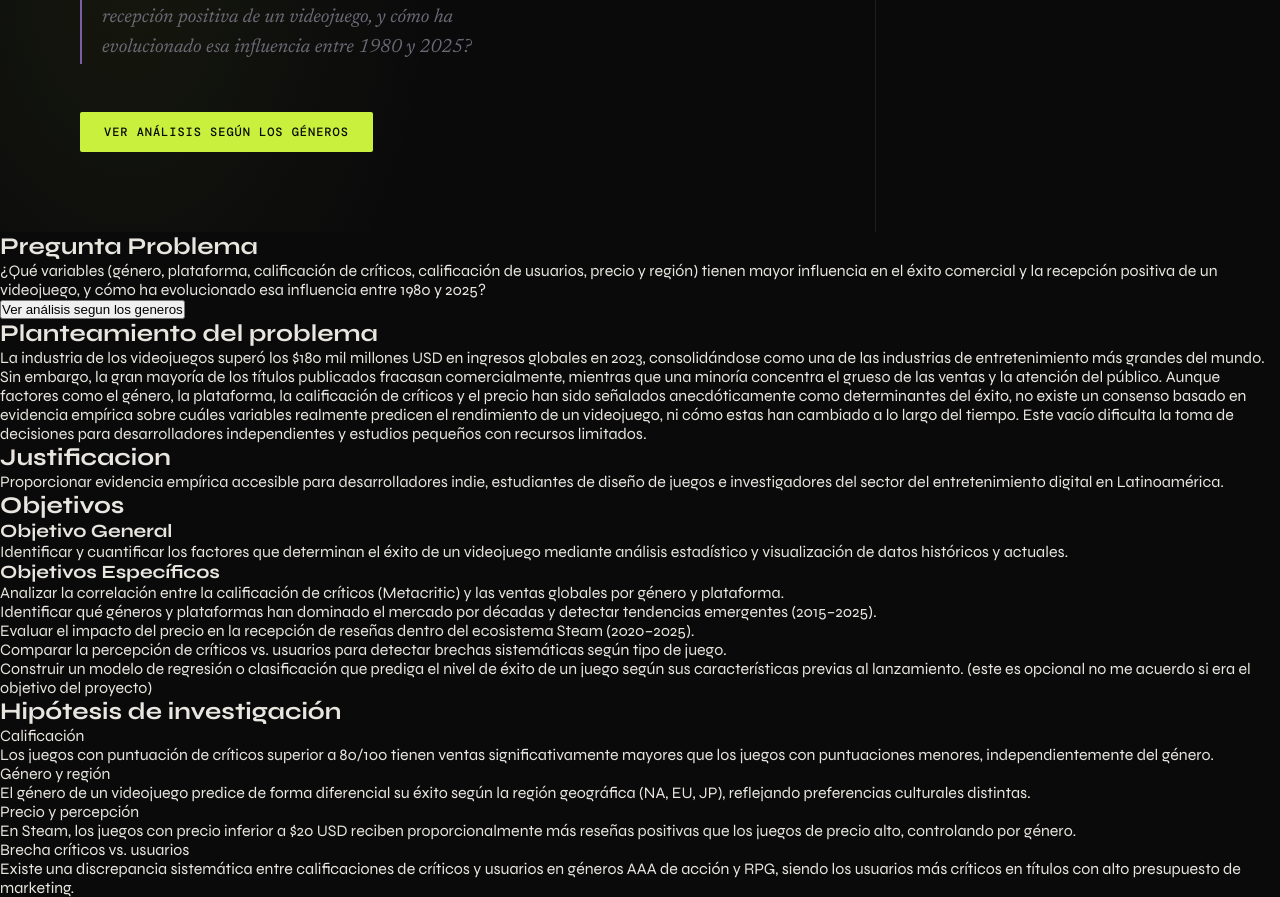
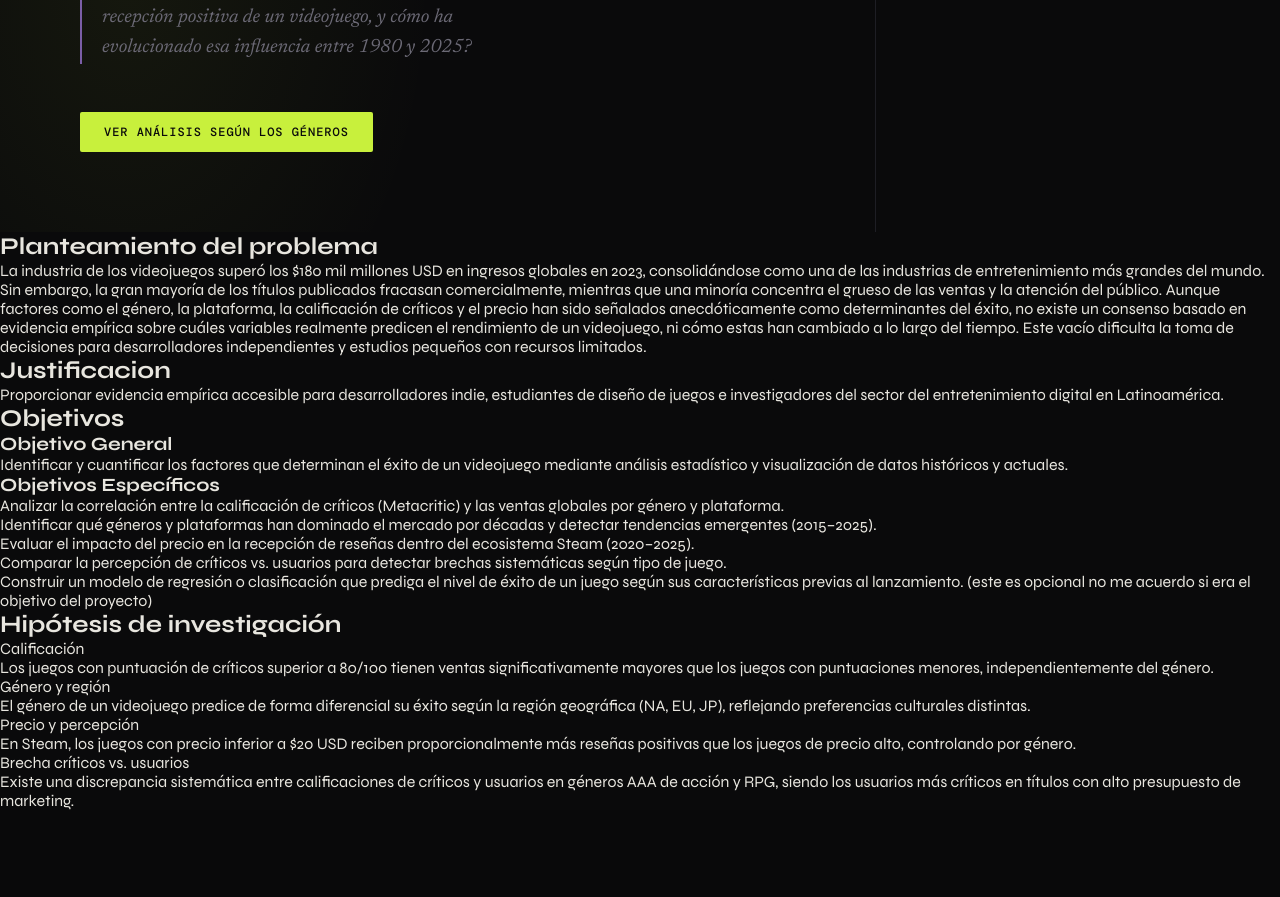
Before and after one commit to Dpipeto/DataMining, a Flask app: page / in a window 1280 px wide. Shown: the part 1016-1913 px from the top of the page. After the commit the page ends 1826 px from the top, so only its background shows below. Run offline with Flask 3, Linux system fonts and the light colour scheme; some web fonts are replaced.

Commit message:
arreglos leves

```diff
--- a/app.py
+++ b/app.py
@@ -69,9 +69,9 @@ def generos():
                            na_sales=json.dumps(na_sales),
                            eu_sales=json.dumps(eu_sales),
                            jp_sales=json.dumps(jp_sales),
-                           top_na=json.dumps(top_na),
-                           top_eu=json.dumps(top_eu),
-                           top_jp=json.dumps(top_jp))
+                           top_na=top_na,
+                           top_eu=top_eu,
+                           top_jp=top_jp)
 
 @app.route('/criticos')
 def criticos():
--- a/templates/Criticos.html
+++ b/templates/Criticos.html
@@ -142,8 +142,8 @@
 
     <script>
         // Data from backend
-        const criticsData = {{ critics_data|safe }};
-        const usersData = {{ users_data|safe }};
+        const criticsData = {{ critics_data | tojson | safe }};
+        const usersData = {{ users_data | tojson | safe }};
 
         const criticsPlotData = {
             x: criticsData.x,
--- a/templates/index.html
+++ b/templates/index.html
@@ -231,12 +231,6 @@
             </div>
         </div>
     </section>
-        <h2>Pregunta Problema</h2>
-        ¿Qué variables (género, plataforma, calificación de críticos, calificación de usuarios, precio y región)
-        tienen mayor influencia en el éxito comercial y la recepción positiva de un videojuego,
-        y cómo ha evolucionado esa influencia entre 1980 y 2025?
-    </p>
-    <p center><button onclick="window.location.href='/Generos/'">Ver análisis segun los generos</button></p>
 
     <h2>Planteamiento del problema</h2>
     <p>
```
